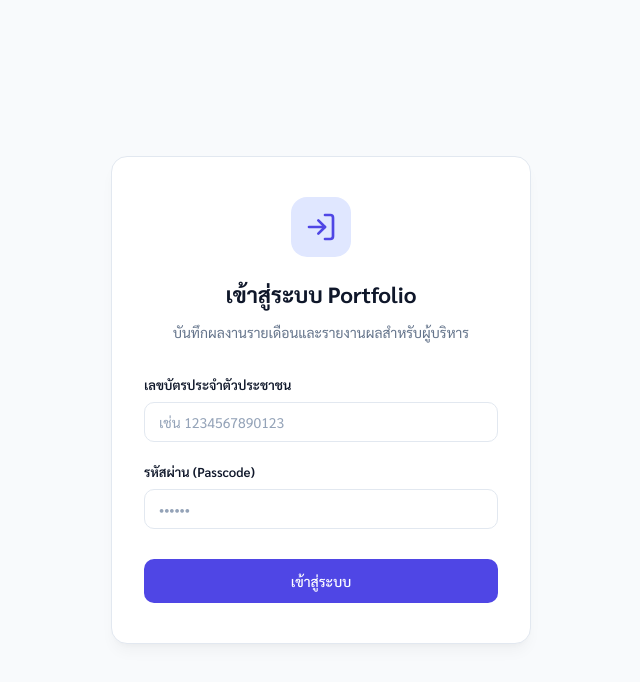
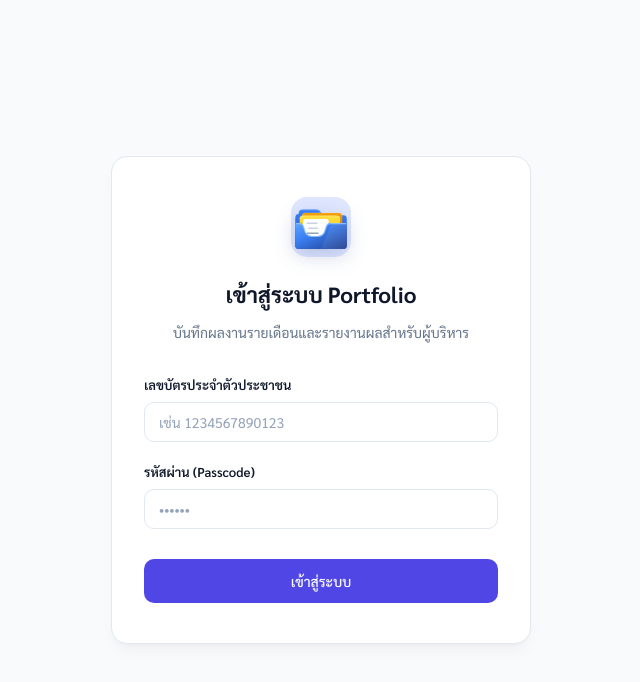
Before and after one commit to Bkldo/portfolio, a React (Vite) app: page / in a window 1280 px wide. Shown: the top 682 px of the page, without its empty margins (319-959 px from the left). Built offline with nearby package versions, Linux system fonts and the light colour scheme; no server answers.

Commit message:
Add files via upload

```diff
--- /dev/null
+++ b/src/components/FolderIcon.jsx
@@ -0,0 +1,79 @@
+import React from 'react';
+
+export default function FolderIcon({ size = 56, className = '' }) {
+  return (
+    <svg
+      width={size}
+      height={size * 0.85}
+      viewBox="0 0 100 85"
+      fill="none"
+      xmlns="http://www.w3.org/2000/svg"
+      className={className}
+      style={{ filter: 'drop-shadow(0 6px 10px rgba(30, 58, 138, 0.22))' }}
+    >
+      <defs>
+        <linearGradient id="folderBack" x1="0%" y1="0%" x2="0%" y2="100%">
+          <stop offset="0%" stopColor="#3b82f6" />
+          <stop offset="100%" stopColor="#1d4ed8" />
+        </linearGradient>
+
+        <linearGradient id="folderOrange" x1="0%" y1="0%" x2="0%" y2="100%">
+          <stop offset="0%" stopColor="#f59e0b" />
+          <stop offset="100%" stopColor="#b45309" />
+        </linearGradient>
+
+        <linearGradient id="folderYellow" x1="0%" y1="0%" x2="0%" y2="100%">
+          <stop offset="0%" stopColor="#fde047" />
+          <stop offset="50%" stopColor="#facc15" />
+          <stop offset="100%" stopColor="#eab308" />
+        </linearGradient>
+
+        <linearGradient id="paperGrad" x1="0%" y1="0%" x2="0%" y2="100%">
+          <stop offset="0%" stopColor="#ffffff" />
+          <stop offset="100%" stopColor="#f1f5f9" />
+        </linearGradient>
+
+        <linearGradient id="folderFront" x1="0%" y1="0%" x2="100%" y2="100%">
+          <stop offset="0%" stopColor="#60a5fa" />
+          <stop offset="35%" stopColor="#3b82f6" />
+          <stop offset="100%" stopColor="#1e3a8a" />
+        </linearGradient>
+
+        <filter id="paperShadow" x="-15%" y="-15%" width="130%" height="130%">
+          <feDropShadow dx="0" dy="2" stdDeviation="1.5" floodColor="#0f172a" floodOpacity="0.14" />
+        </filter>
+      </defs>
+
+      <path d="M 10 18 Q 10 10 18 10 L 42 10 Q 47 10 50 15 L 53 20 L 90 20 Q 96 20 96 26 L 96 74 Q 96 80 90 80 L 10 80 Q 4 80 4 74 L 4 26 Q 4 18 10 18 Z" fill="url(#folderBack)" />
+      <path d="M 14 11 L 40 11 Q 45 11 48 16 L 51 21 L 88 21" fill="none" stroke="#93c5fd" strokeWidth="1" opacity="0.4" />
+
+      <rect x="16" y="16" width="72" height="58" rx="6" fill="url(#folderOrange)" />
+      <path d="M 16 22 Q 16 16 22 16 L 82 16 Q 88 16 88 22" fill="none" stroke="#fcd34d" strokeWidth="1" opacity="0.5" />
+
+      <rect x="12" y="22" width="72" height="54" rx="6" fill="#78350f" opacity="0.25" />
+      <rect x="12" y="21" width="72" height="54" rx="6" fill="url(#folderYellow)" />
+      <path d="M 12 27 Q 12 21 18 21 L 78 21 Q 84 21 84 27" fill="none" stroke="#fef08a" strokeWidth="1.2" opacity="0.7" />
+
+      <rect x="18" y="27" width="46" height="48" rx="4" fill="url(#paperGrad)" filter="url(#paperShadow)" />
+      <rect x="24" y="33" width="20" height="2.5" rx="1.25" fill="#cbd5e1" />
+      <rect x="24" y="39" width="30" height="2" rx="1" fill="#e2e8f0" />
+
+      <rect x="21" y="36" width="45" height="40" rx="4" fill="url(#paperGrad)" filter="url(#paperShadow)" />
+      <rect x="27" y="42" width="18" height="2.5" rx="1.25" fill="#cbd5e1" />
+      <rect x="27" y="48" width="28" height="2" rx="1" fill="#e2e8f0" />
+
+      <rect x="18" y="45" width="46" height="32" rx="4" fill="url(#paperGrad)" filter="url(#paperShadow)" />
+      <rect x="24" y="51" width="22" height="2.5" rx="1.25" fill="#94a3b8" />
+      <rect x="24" y="57" width="32" height="2" rx="1" fill="#cbd5e1" />
+      <rect x="24" y="62" width="24" height="2" rx="1" fill="#e2e8f0" />
+
+      <path d="M 4 39 Q 4 36 8 36 L 12 36 Q 18 36 20 46 Q 23 59 33 59 L 45 59 Q 55 59 58 46 Q 60 36 66 36 L 90 36 Q 96 36 96 42 L 96 74 Q 96 80 90 80 L 10 80 Q 4 80 4 74 Z" fill="#1e3a8a" opacity="0.35" />
+
+      <path d="M 4 38 Q 4 34 8 34 L 12 34 Q 18 34 20 44 Q 23 57 33 57 L 45 57 Q 55 57 58 44 Q 60 34 66 34 L 90 34 Q 96 34 96 40 L 96 74 Q 96 80 90 80 L 10 80 Q 4 80 4 74 L 4 38 Z" fill="url(#folderFront)" />
+
+      <path d="M 6 35 L 12 35 Q 18 35 20 45 Q 23 58 33 58 L 45 58 Q 55 58 58 45 Q 60 35 66 35 L 94 35" fill="none" stroke="#93c5fd" strokeWidth="2" strokeLinecap="round" opacity="0.85" />
+
+      <path d="M 50 80 L 90 80 Q 96 80 96 74 L 96 40 Q 96 34 90 34 L 70 34 Q 60 55 50 80 Z" fill="#ffffff" opacity="0.08" />
+    </svg>
+  );
+}
--- a/src/components/LoginForm.jsx
+++ b/src/components/LoginForm.jsx
@@ -1,6 +1,7 @@
 import React, { useState } from 'react';
 import { login } from '../utils/api';
-import { LogIn, ShieldAlert } from 'lucide-react';
+import { ShieldAlert } from 'lucide-react';
+import FolderIcon from './FolderIcon';
 
 export default function LoginForm({ onLoginSuccess }) {
   const [citizenId, setCitizenId] = useState('');
@@ -32,7 +33,7 @@ export default function LoginForm({ onLoginSuccess }) {
     <div className="login-wrapper">
       <div className="login-card">
         <div className="login-icon">
-          <LogIn size={32} />
+          <FolderIcon size={56} />
         </div>
         <div className="login-title">
           <h2>เข้าสู่ระบบ Portfolio</h2>
```
